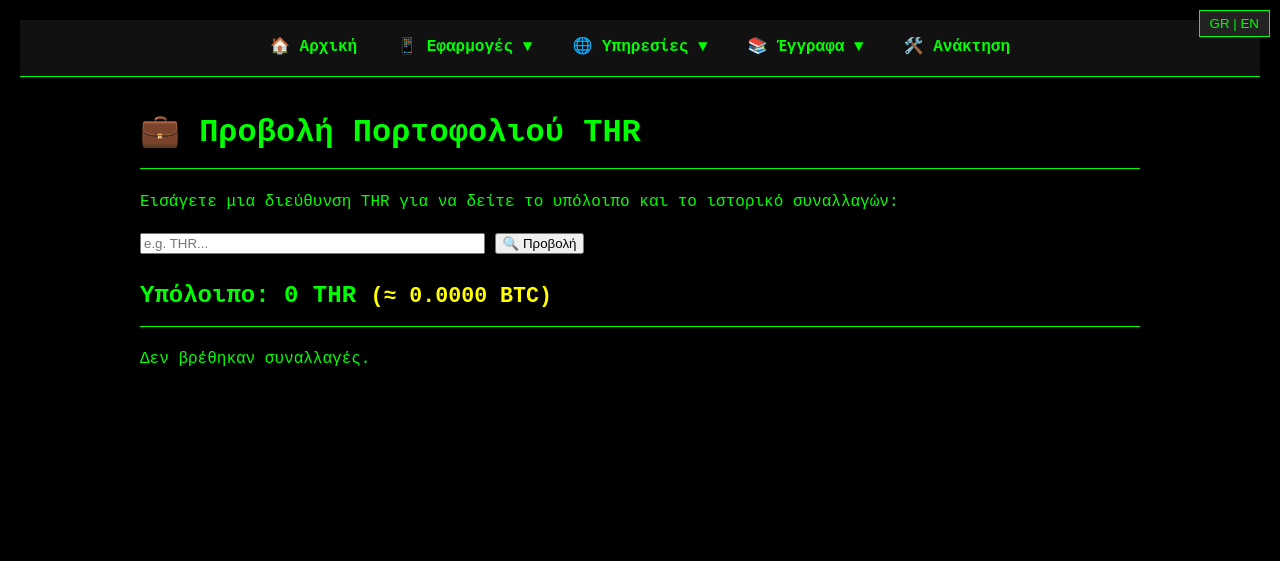
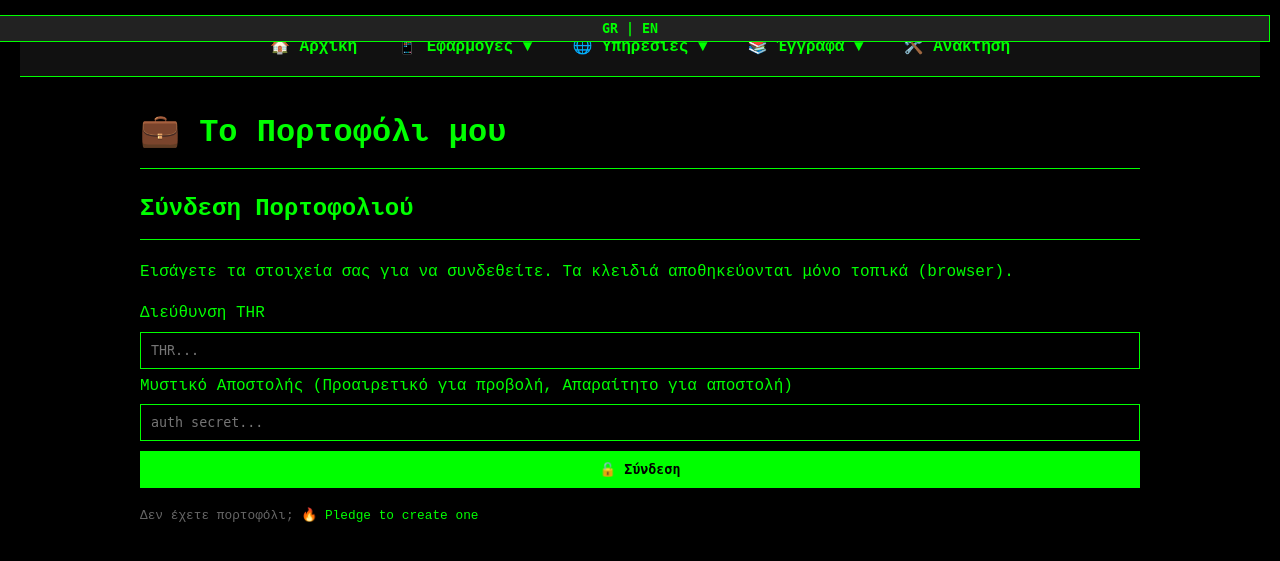
Before and after one commit to Tsipchain/thronos-V3.6, a Flask app: page /wallet in a window 1280 px wide. Shown: the top 561 px of the page. Run offline with Flask 2, Linux system fonts and the light colour scheme.

Commit message:
Revamp wallet viewer with new styles and layout
Updated wallet viewer layout and styles, added connection section.

```diff
--- a/templates/wallet_viewer.html
+++ b/templates/wallet_viewer.html
@@ -1,98 +1,203 @@
 {% extends "base.html" %}
 
-{% block title %}💼 THR Wallet Viewer{% endblock %}
+{% block title %}💼 Thronos Wallet{% endblock %}
 
 {% block styles %}
 <style>
+    .wallet-card {
+        background: #111;
+        border: 1px solid #0f0;
+        padding: 20px;
+        margin-bottom: 20px;
+        border-radius: 4px;
+    }
     input, button {
-      background: #111;
+        background: #000;
         color: #0f0;
         border: 1px solid #0f0;
-      padding: 8px;
-      margin: 10px 0;
+        padding: 10px;
+        margin: 5px 0;
         font-family: monospace;
+        width: 100%;
+        box-sizing: border-box;
     }
-    button { cursor: pointer; }
-    button:hover { background: #222; }
+    button {
+        cursor: pointer;
+        font-weight: bold;
+        background: #0f0;
+        color: #000;
+    }
+    button:hover { background: #0c0; }
+    button.secondary {
+        background: transparent;
+        color: #0f0;
+    }
+    button.secondary:hover {
+        background: #111;
+    }
 
     .tx {
-      margin-top: 20px;
-      border-top: 1px dashed #0f0;
-      padding-top: 10px;
+        margin-top: 10px;
+        border-bottom: 1px dashed #333;
+        padding: 10px 0;
     }
     .btc-val {
         color: #ff0;
         font-size: 0.9em;
     }
+    .hidden { display: none; }
+
+    .balance-large {
+        font-size: 2em;
+        font-weight: bold;
+        margin: 10px 0;
+    }
 </style>
 {% endblock %}
 
 {% block content %}
-  <h1>💼 <span class="lang-el">Προβολή Πορτοφολιού THR</span><span class="lang-en">THR Wallet Viewer</span></h1>
-  <p><span class="lang-el">Εισάγετε μια διεύθυνση THR για να δείτε το υπόλοιπο και το ιστορικό συναλλαγών:</span><span class="lang-en">Enter a THR address to view its balance and transaction history:</span></p>
+  <h1>💼 <span class="lang-el">Το Πορτοφόλι μου</span><span class="lang-en">My Wallet</span></h1>
 
-  <div>
-    <input type="text" id="thrAddress" placeholder="e.g. THR..." size="40" />
-    <button onclick="loadWallet()">🔍 <span class="lang-el">Προβολή</span><span class="lang-en">View Wallet</span></button>
+  <!-- CONNECT SECTION -->
+  <div id="connectSection" class="wallet-card">
+      <h2><span class="lang-el">Σύνδεση Πορτοφολιού</span><span class="lang-en">Connect Wallet</span></h2>
+      <p><span class="lang-el">Εισάγετε τα στοιχεία σας για να συνδεθείτε. Τα κλειδιά αποθηκεύονται μόνο τοπικά (browser).</span><span class="lang-en">Enter your credentials to connect. Keys are stored locally in your browser.</span></p>
+
+      <label><span class="lang-el">Διεύθυνση THR</span><span class="lang-en">THR Address</span></label>
+      <input type="text" id="inputAddress" placeholder="THR..." />
+
+      <label><span class="lang-el">Μυστικό Αποστολής (Προαιρετικό για προβολή, Απαραίτητο για αποστολή)</span><span class="lang-en">Send Secret (Optional for view, Required for send)</span></label>
+      <input type="password" id="inputSecret" placeholder="auth_secret..." />
+
+      <button onclick="connectWallet()">🔓 <span class="lang-el">Σύνδεση</span><span class="lang-en">Connect</span></button>
+      <p style="font-size:0.8em; color:#666;">
+          <span class="lang-el">Δεν έχετε πορτοφόλι;</span><span class="lang-en">Don't have a wallet?</span>
+          <a href="/pledge">🔥 Pledge to create one</a>
+      </p>
   </div>
 
-  <h2>
-      <span class="lang-el">Υπόλοιπο:</span><span class="lang-en">Balance:</span>
+  <!-- DASHBOARD SECTION -->
+  <div id="dashboardSection" class="hidden">
+      <div class="wallet-card">
+          <div style="display:flex; justify-content:space-between; align-items:center;">
+              <strong><span id="displayAddress">THR...</span></strong>
+              <button class="secondary" style="width:auto; padding:5px 10px;" onclick="disconnectWallet()">❌ <span class="lang-el">Αποσύνδεση</span><span class="lang-en">Disconnect</span></button>
+          </div>
+
+          <div class="balance-large">
               <span id="balance">0</span> THR
-      <span class="btc-val">(≈ <span id="btcValue">0.0000</span> BTC)</span>
-  </h2>
+          </div>
+          <div class="btc-val">≈ <span id="btcValue">0.0000</span> BTC</div>
 
-  <div id="txHistory"><span class="lang-el">Δεν βρέθηκαν συναλλαγές.</span><span class="lang-en">No transactions yet.</span></div>
+          <div style="margin-top:20px; display:flex; gap:10px;">
+              <button onclick="window.location.href='/send'">📤 <span class="lang-el">Αποστολή</span><span class="lang-en">Send</span></button>
+              <button class="secondary" onclick="refreshWallet()">🔄 <span class="lang-el">Ανανέωση</span><span class="lang-en">Refresh</span></button>
+          </div>
+      </div>
+
+      <h3><span class="lang-el">Ιστορικό Συναλλαγών</span><span class="lang-en">Transaction History</span></h3>
+      <div id="txHistory" class="wallet-card">
+          <span class="lang-el">Φόρτωση...</span><span class="lang-en">Loading...</span>
+      </div>
+  </div>
+
 {% endblock %}
 
 {% block scripts %}
 <script>
-    async function loadWallet() {
-      const addr = document.getElementById("thrAddress").value.trim();
+    // --- Logic ---
+    const $ = (id) => document.getElementById(id);
+
+    function checkConnection() {
+        const addr = localStorage.getItem('thr_address');
+        if (addr) {
+            $('connectSection').classList.add('hidden');
+            $('dashboardSection').classList.remove('hidden');
+            $('displayAddress').textContent = addr;
+            loadWalletData(addr);
+        } else {
+            $('connectSection').classList.remove('hidden');
+            $('dashboardSection').classList.add('hidden');
+        }
+    }
+
+    function connectWallet() {
+        const addr = $('inputAddress').value.trim();
+        const secret = $('inputSecret').value.trim();
+
         if (!addr) {
             alert("Please enter a THR address.");
             return;
         }
+
+        localStorage.setItem('thr_address', addr);
+        if (secret) {
+            localStorage.setItem('thr_secret', secret);
+        }
+
+        checkConnection();
+    }
+
+    function disconnectWallet() {
+        if(confirm("Are you sure? This will clear your stored keys from this browser.")) {
+            localStorage.removeItem('thr_address');
+            localStorage.removeItem('thr_secret');
+            window.location.reload();
+        }
+    }
+
+    async function refreshWallet() {
+        const addr = localStorage.getItem('thr_address');
+        if (addr) loadWalletData(addr);
+    }
+
+    async function loadWalletData(addr) {
       try {
         const res = await fetch(`/wallet_data/${addr}`);
         if (!res.ok) throw new Error("Server returned " + res.status);
         const data = await res.json();
 
         const balance = parseFloat(data.balance);
-        document.getElementById("balance").textContent = balance + " THR";
+        $('balance').textContent = balance;
 
-        // Calculate BTC value (Fixed rate for now: 1 THR = 0.0001 BTC)
+        // Calculate BTC value (Fixed rate: 1 THR = 0.0001 BTC)
         const btcVal = (balance * 0.0001).toFixed(8);
-        document.getElementById("btcValue").textContent = btcVal;
+        $('btcValue').textContent = btcVal;
 
-        const div = document.getElementById("txHistory");
-        if (!data.transactions.length) {
-          div.textContent = "No transactions found.";
+        const div = $('txHistory');
+        if (!data.transactions || !data.transactions.length) {
+          div.innerHTML = '<p style="color:#666;">No transactions found.</p>';
         } else {
           let html = "";
-          data.transactions.forEach(tx => {
+          // Sort by timestamp desc if possible, or reverse
+          const txs = data.transactions.reverse();
+
+          txs.forEach(tx => {
+            const isIncoming = tx.to === addr;
+            const color = isIncoming ? '#0f0' : '#ff0';
+            const sign = isIncoming ? '+' : '-';
+
             html += `
             <div class="tx">
-              <strong>${tx.timestamp}</strong><br>
-              ${tx.from ? `From: ${tx.from}<br>` : ""}
-              ${tx.to   ? `To: ${tx.to}<br>`     : ""}
-              Amount: ${tx.amount ?? tx.reward ?? 0} ${tx.amount ? "" : "THR"}<br>
-              ${tx.fee ? `Fee: ${tx.fee}` : ""}
+              <div style="display:flex; justify-content:space-between;">
+                  <span style="color:#fff;">${tx.timestamp}</span>
+                  <span style="color:${color}; font-weight:bold;">${sign} ${tx.amount ?? 0} THR</span>
+              </div>
+              <div style="font-size:0.8em; color:#888; margin-top:4px;">
+                  ${isIncoming ? 'From: ' + tx.from : 'To: ' + tx.to}
+                  <br>TXID: ${tx.tx_id || 'pending'}
+              </div>
             </div>`;
           });
           div.innerHTML = html;
         }
       } catch (e) {
-        alert("Error loading wallet: " + e.message);
+        console.error(e);
+        $('txHistory').textContent = "Error loading data.";
       }
     }
 
-    // Check URL for address parameter if we want to support direct linking via JS (optional enhancement)
-    // But server handles /wallet/<addr> redirect to this page, so we might want to grab it from URL path if needed,
-    // but currently server redirects to /wallet_data JSON or renders this template.
-    // The server route /wallet/<thr_addr> redirects to /wallet_data/<thr_addr> which returns JSON,
-    // so the user actually sees JSON if they go there directly.
-    // The previous implementation had /wallet rendering wallet_viewer.html.
-    // Let's leave it as is.
+    // Init
+    document.addEventListener('DOMContentLoaded', checkConnection);
 </script>
 {% endblock %}
```
Lines whose indentation alone changed are shown as unchanged.
